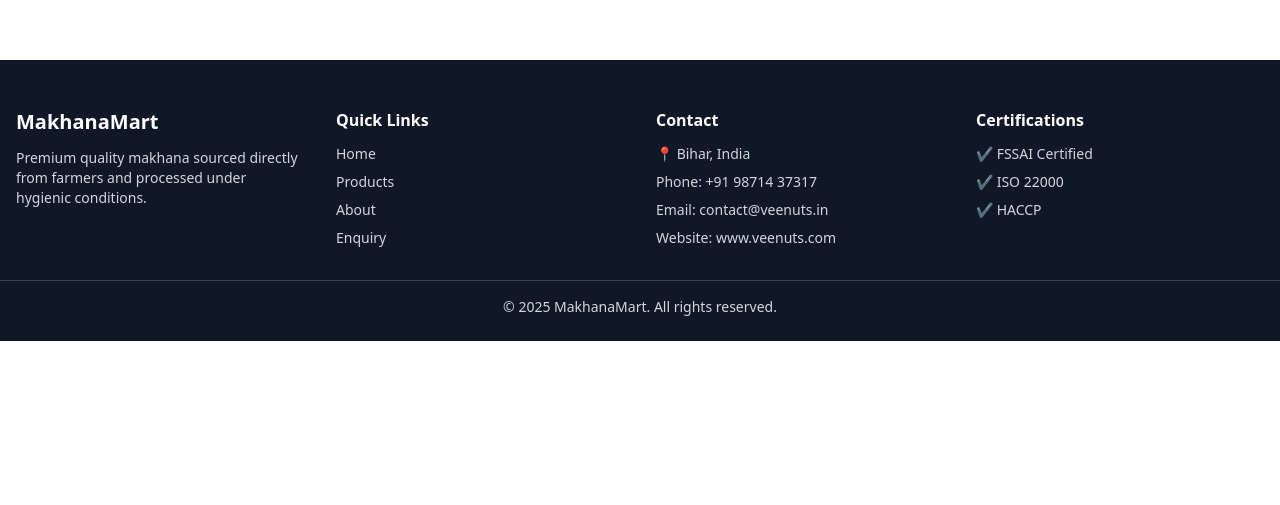
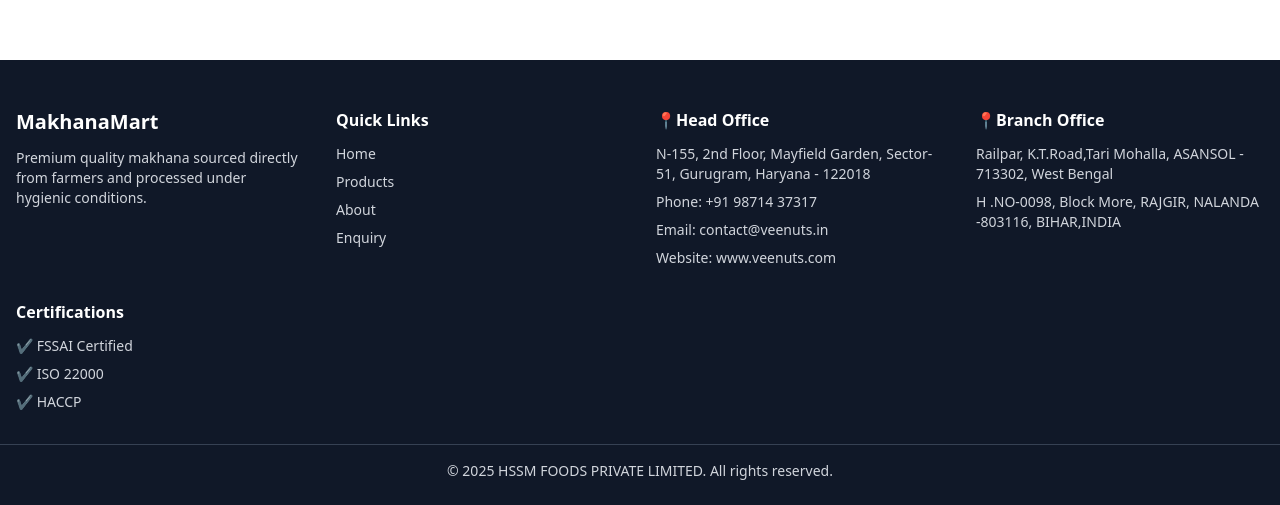
Before and after one commit to suman-kushwaha/makhana-frontend, a React (Vite) app: page /cart in a window 1280 px wide. Shown: the part 812-1317 px from the top of the page. Before the commit the page ends 1153 px from the top, so only its background shows below. Built offline with nearby package versions, Linux system fonts and the light colour scheme.

Commit message:
some changes added

```diff
--- a/src/component/Footer.jsx
+++ b/src/component/Footer.jsx
@@ -55,14 +55,27 @@
           </ul>
         </div>
 
-        {/* Contact */}
+
+        {/* HEAD OFFICE */}
         <div>
-          <h4 className="text-white font-semibold mb-3">Contact</h4>
+          <h4 className="text-white font-semibold mb-3">📍Head Office</h4>
           <ul className="space-y-2 text-sm">
-            <li>📍 Bihar, India</li>
+            <li> N-155, 2nd Floor, Mayfield Garden, Sector-51,
+              Gurugram, Haryana - 122018
+            </li>
             <li>Phone: +91 98714 37317</li>
             <li>Email: contact@veenuts.in</li>
             <li>Website: www.veenuts.com</li>
+          </ul>
+        </div>
+
+        {/* branch office */}
+        <div>
+          <h4 className="text-white font-semibold mb-3"> 📍Branch Office</h4>
+          <ul className="space-y-2 text-sm">
+
+            <li>Railpar, K.T.Road,Tari Mohalla, ASANSOL - 713302, West Bengal</li>
+            <li>H .NO-0098, Block More, RAJGIR, NALANDA -803116, BIHAR,INDIA</li>
           </ul>
         </div>
 
@@ -78,7 +91,7 @@
       </div>
 
       <div className="border-t border-gray-700 mt-8 pt-4 text-center text-sm">
-        © {new Date().getFullYear()} MakhanaMart. All rights reserved.
+        © {new Date().getFullYear()} HSSM FOODS PRIVATE LIMITED. All rights reserved.
       </div>
     </footer>
   )
--- a/src/pages/Home.jsx
+++ b/src/pages/Home.jsx
@@ -335,7 +335,7 @@
           {/* LEFT IMAGE */}
           <div>
             <img
-              src="/makhana-bowl1.png" // change if needed
+              src="/processing.jpg" // change if needed
               alt="Makhana Benefits"
               className="rounded-xl shadow-lg w-full object-cover"
             />
@@ -421,17 +421,7 @@
             </div>
           </div>
 
-          {/* RIGHT IMAGE */}
-          <div className="relative group">
-            <img
-              src="/makhana-bowl.png"
-              alt="Makhana Bowl"
-              className="rounded-2xl shadow-lg w-full object-cover transition duration-500 group-hover:scale-105"
-            />
 
-            {/* glow effect */}
-            <div className="absolute inset-0 rounded-2xl bg-green-200 opacity-0 group-hover:opacity-20 transition duration-500"></div>
-          </div>
 
         </div>
       </section>
@@ -639,12 +629,14 @@
             </h2>
 
             <p className="text-gray-600 mb-4">
+              We would love to hear from you whether you are a wholesaller, retailer, distributor
+              or coustomer, we are here to assist you with all your makhana product needs.
               We supply bulk quantities with private-labeling options.
               Fill the form and our sales team will get back to you within 24 hours.
             </p>
 
             <ul className="text-gray-700 space-y-2">
-              <li>• Minimum order: 10kg</li>
+              <li>• Minimum order: 100kg</li>
               <li>• Custom packaging available</li>
               <li>• Export-ready consignments</li>
             </ul>
```
Also changed, not shown: public/processing.jpg (added).
